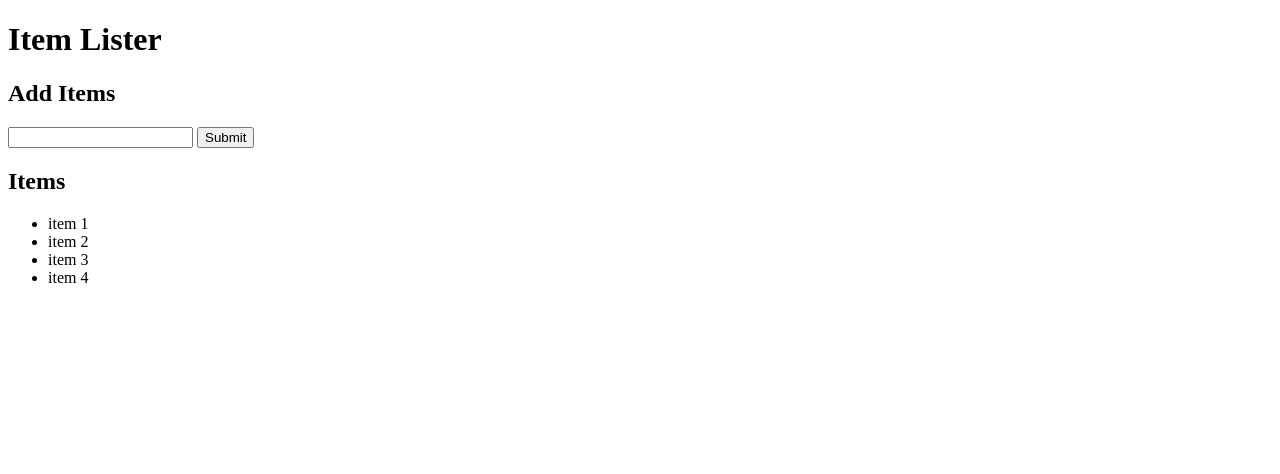
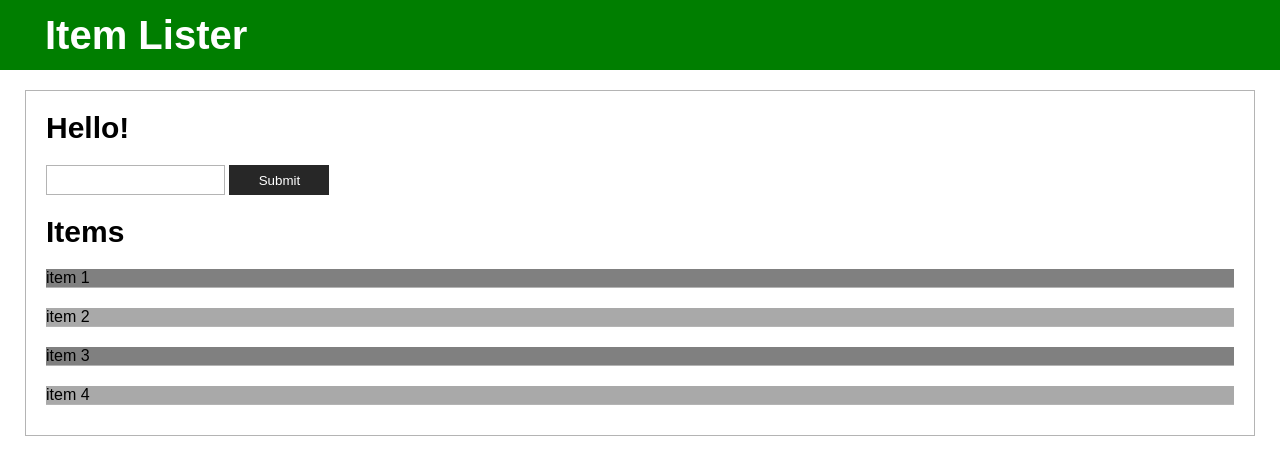
Before and after one commit to YanKolev/JS-Lab, a plain HTML site: page topfiles/domcrashc.html in a window 1280 px wide. Drawn offline with Linux system fonts and the light colour scheme.

Commit message:
DOM selectors

```diff
--- a/topfiles/domcrashc.html
+++ b/topfiles/domcrashc.html
@@ -1,27 +1,28 @@
 <!DOCTYPE html>
 <html lang="en">
   <head>
-  <meta charset="UTF-8">
-  <meta name="viewport" content="width=device-width, initial-scale=1.0">
+    <meta charset="UTF-8" />
+    <meta name="viewport" content="width=device-width, initial-scale=1.0" />
     <title>Document</title>
-  <link rel="stylesheet" src="domcrashc.css"></link>
-  <script src="domcrashc.js" defer></script>
+    <link rel="stylesheet" href="domcrashc.css" />
+    <!-- why href but not src -->
+    <script defer src="domcrashc.js"></script>
   </head>
   <body>
     <header id="main-header" class="bg-success">
       <div class="container">
         <h1 id="header-title">Item Lister</h1>
-    </div> <!-- container-->
+      </div>
+      <!-- container-->
     </header>
 
     <div class="container">
       <div id="main" class="card card-body">
-
         <h2 class="title">Add Items</h2>
 
         <form>
-        <input type="text">
-        <input type="submit" class="btn" value="Submit">
+          <input type="text" />
+          <input type="submit" class="btn" value="Submit" />
         </form>
 
         <h2 class="title">Items</h2>
@@ -32,10 +33,9 @@
           <li class="list-group-item">item 3</li>
           <li class="list-group-item">item 4</li>
         </ul>
-
-    </div> <!-- main -- card -- card-body -->
-  </div> <!-- container -->
-
-
+      </div>
+      <!-- main -- card -- card-body -->
+    </div>
+    <!-- container -->
   </body>
 </html>
--- a/topfiles/domcrashc.js
+++ b/topfiles/domcrashc.js
@@ -0,0 +1,123 @@
+// Examine the document object
+
+// console.dir(document);
+
+// console.log(document.domain); //loopback address/ local host in our case
+// console.log(document.URL); // reads the URL
+// console.log(document.title); // reads the title of the webside we put in the html
+
+// //document.title = 123; //changes the title tothe given value
+
+// console.log(document.doctype);
+// console.log(document.head);
+// console.log(document.body);
+// // console.log(document.all); //not preffered ways to select
+// // console.log(document.all[10]); not preffered ways to select
+
+// console.log(document.forms);
+// console.log(document.links);
+
+// console.log(document.images);
+
+// Different selecting methods that we can use to query the DOM
+
+//GETELEMENTBYID
+//console.log(document.getElementById('header-title')); //gets the element that matches
+
+//we can put in into a variable
+// const headerTitle = document.getElementById('header-title');
+// const header = document.getElementById('main-header');
+// console.log(headerTitle);
+
+//to change the text
+//headerTitle.textContent = 'Hello'; // does not pay attention to the stying
+//headerTitle.innerText = 'Goodbye'; //pays attention to the styling- if we add a span with style and style is set to none- it will not display it
+
+//inner html
+// headerTitle.innerHTML = '<h3>Hello</h3>';
+//h3 is inside the h1, it doesnt change the h1 to h3, it puts the html inside that inner element.
+
+//stylechanges
+
+// headerTitle.style.borderBottom = 'solid 3px black';
+// header.style.borderBottom = 'solid 3px black';
+
+// //GETELEMENTSBYCLASSNAME = plural, more than one
+
+// const items = document.getElementsByClassName('list-group-item');
+// console.log(items); // it wil give us HTML collection
+// console.log(items[1]);
+// items[1].textContent = 'hello 2';
+// items[1].style.fontWeight = 'bold';
+// items[1].style.backgroundColor = 'yellow';
+
+//if we want to give style to all of the elements
+
+//giveserror
+// items.style.backgroudColor = 'lightgrey'; // IT WILL NOT WORK BECAUSE ->its an HTML collection/ array
+//in order to do it, you have to loop through it.best way it will be with a for loop
+
+// for (let i = 0; i < items.length; i++) {
+//   items[i].style.backgroundColor = 'lightgrey';
+// }
+
+//GETELEMENTS BY TAGNAME
+//works same like class, but instead of getting it by class you get it by tag
+// const li = document.getElementsByTagName('li');
+// console.log(li);
+// console.log(li[1]);
+// li[1].textContent = 'Hello Tag 2';
+// li.style.fontWeight = 'bold';
+// li.style.backgroundColor = 'yellow';
+
+// //works the same way like previous so we have to loop through
+// for (let i = 0; i < li.length; i++) {
+//   li[1].style.backgroundColor = 'lightgrey';
+//}
+//Only targets the li
+
+//QUERYSELECTOR //
+
+//Works like jquery, you use it for only 1 item. grabs only the first one
+//if you wnat to use more than 1 item you need to use QUERYSELECTORALL
+//USES ANY CSS SELECTOR, #-id
+
+// const header = document.querySelector('#main-header');
+// header.style.borderBottom = 'solid 4px grey';
+
+// const input = document.querySelector('input');
+// input.value = 'Hello world';
+// //because we have 2 inputs in the html - the text and the button- it grabs only the text
+
+// const submit = document.querySelector('input[type="submit"]');
+// //with the css selector type and submit we can target the button
+
+// submit.value = 'SEND';
+
+// const item = document.querySelector('.list-group-item');
+// item.style.color = 'red'; // IT WILL GET ONLY THE FIRST ONE IN THE PAGE
+
+// //if we want to target the last item we can use the selector - last child
+
+// const lastItem = document.querySelector('.list-group-item:last-child');
+// lastItem.style.color = 'blue'; //colors last one blue
+
+// //we can also use to add the nthchild
+// const secondItem = document.querySelector('.list-group-item:nth-child(2)');
+// secondItem.style.color = 'coral'; // targets 2nd by using the nth-child selector
+
+// QUERYSELECTORALL
+
+//grabs more than one thin
+
+const titles = document.querySelectorAll('.title');
+console.log(titles); // give us a node list its a similar to a collection BUT WE CAN RUN FUNCTIONS ON ARRAY LISTS
+titles[0].textContent = 'Hello!';
+
+const odd = document.querySelectorAll('li:nth-child(odd)');
+const even = document.querySelectorAll('li:nth-child(even)');
+
+for (let i = 0; i < odd.length; i++) {
+  odd[i].style.backgroundColor = 'grey';
+  even[i].style.backgroundColor = 'darkgrey';
+}
```
Lines whose indentation alone changed are shown as unchanged.
